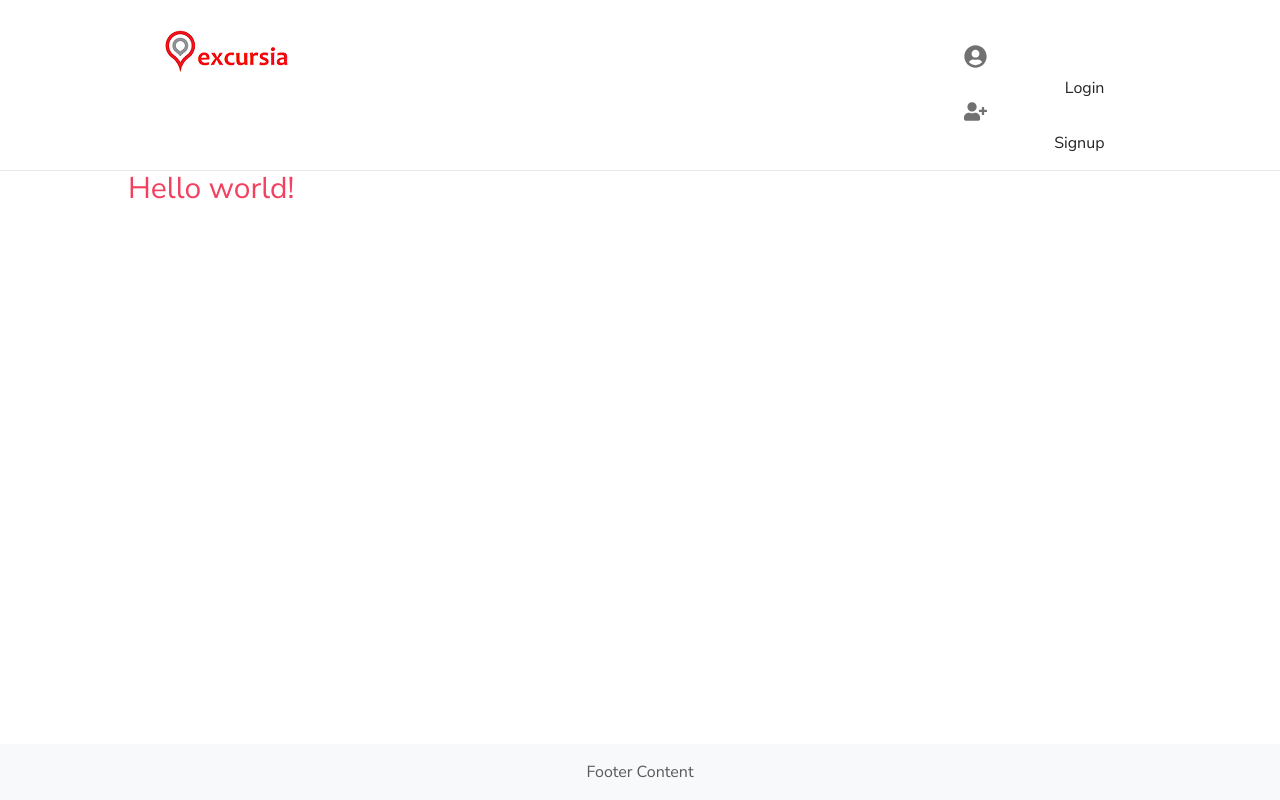
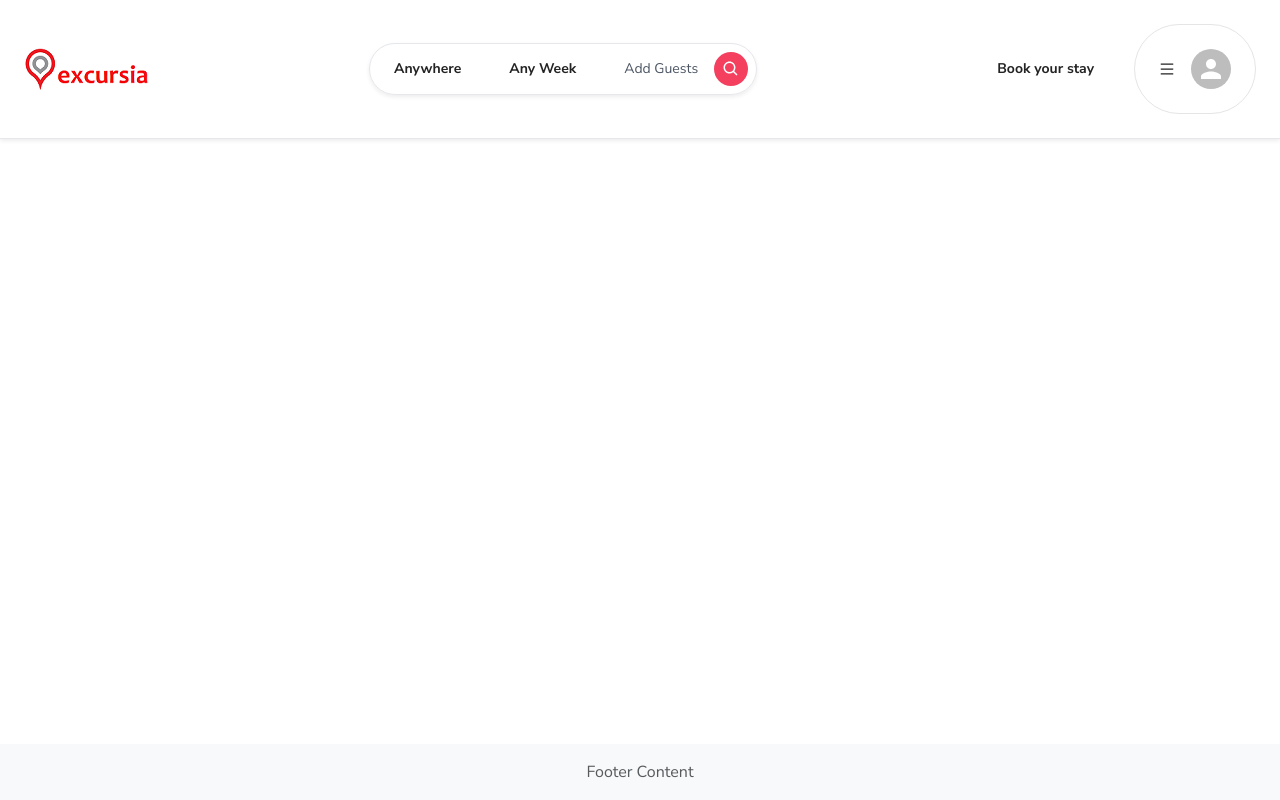
Before and after one commit to gulnarhasanzada/excursia-frontend, a React (Create React App) app: page / in a window 1280 px wide. Built offline with nearby package versions, Linux system fonts and the light colour scheme; no server answers.

Commit message:
Updating header with tailwindcss

```diff
--- /dev/null
+++ b/src/components/Avatar.tsx
@@ -0,0 +1,9 @@
+import React from "react"
+
+const Avatar = () => {
+  return (
+    <img src="/images/placeholder.jpg" alt="Avatar" className="rounded-full" height={30} width={30} />
+  )
+};
+
+export default Avatar;
--- /dev/null
+++ b/src/components/Container.tsx
@@ -0,0 +1,12 @@
+interface ContainerProps{
+    children: React.ReactNode;
+}
+const Container: React.FC<ContainerProps> = ({children}) => {
+  return (
+    <div className="msx-w-[2520px] mx-auto xl:px-20 md:px-10 sm:px-2 px-4">
+      {children}
+    </div>
+  )
+};
+
+export default Container;
--- /dev/null
+++ b/src/components/header/MenuItem.tsx
@@ -0,0 +1,11 @@
+import React from "react"
+
+const MenuItem = () => {
+  return (
+    <div>
+
+    </div>
+  )
+};
+
+export default MenuItem;
--- /dev/null
+++ b/src/components/header/Search.tsx
@@ -0,0 +1,24 @@
+import {BiSearch} from "react-icons/bi"
+
+const Search = () => {
+  return (
+    <div className="border-[1px] w-full md:w-auto py-2 rounded-full shadow-sm hover:shadow-md transition cursor-pointer">
+      <div className="flex flex-row items-center justify-between">
+        <div className="text-sm font-semibold px-6">
+            Anywhere
+        </div>
+        <div className="hidden sm:block text-sm font-semibold px-6 boder-x-[1px] flex-1 text-center">
+            Any Week
+        </div>
+        <div className="text-sm pl-6 pr-2 text-gray-600 flex flex-row items-center gap-3">
+            <div className="hidden sm:block">Add Guests</div>
+            <div className="p-2 bg-rose-500 rounded-full text-white">
+                <BiSearch size={18} />
+            </div>
+        </div>
+      </div>
+    </div>
+  )
+};
+
+export default Search;
--- /dev/null
+++ b/src/components/header/UserMenu.tsx
@@ -0,0 +1,40 @@
+import { Avatar, MenuItem, dividerClasses } from "@mui/material";
+import { useCallback, useState } from "react";
+import {AiOutlineMenu} from "react-icons/ai"
+
+const UserMenu = () => {
+  const [isOpen, setIsOpen] = useState(false);
+
+  const toggleOpen = useCallback(()=>{
+    setIsOpen((value) => !value)
+  }, [])
+
+  return (
+    <div className="relative">
+      <div className="flex flex-row items-center gap-3">
+        <div onClick={()=>{}}
+             className="hidden md:block text-sm font-semibold py-3 px-4 rounded-full hover:bg-neutral-100 transition cursor-pointer">
+              Book your stay
+        </div>
+        <div onClick={toggleOpen}
+             className="p-4 md:py-1 md:px-2 border-[1px] border-neutral-200 flex flex-row items-center gap-3 rounded-full cursor-pointer hover:shadow-sm transition">
+            <AiOutlineMenu />
+            <div className="hidden md:block">
+                <Avatar />
+            </div>
+        </div>
+        {isOpen &&
+        <div className="absolute rounded-xl shadow-sm w-[40vw] md:w-3/4 bg-white overflow-hidden right-0 top-12 text-sm">
+            <div className="flex flex-col cursor-pointer">
+                <>
+                <MenuItem/>
+                </>
+            </div>
+        </div>}
+
+      </div>
+    </div>
+  )
+};
+
+export default UserMenu;
--- a/src/components/header/header.tsx
+++ b/src/components/header/header.tsx
@@ -4,23 +4,28 @@
 import { PiSignOut } from "react-icons/pi";
 import "./header.css"
 import { IconButton } from "@mui/material";
+import Container from "../Container";
+import Search from "./Search";
+import UserMenu from "./UserMenu";
 
 const Header = ()=>{
     const token: any = useRouteLoaderData('root');
     return (
-        <header className="header-container">
-            <div className="header-main  d-flex">
-                <div className="header-item header-logo">
-                    <Link to="/"><img src="/excursia-logo.png" alt="excursia-logo" title="Excursia"/></Link>
-                </div>
-                <div className="header-item">
+        <header className="fixed w-full bg-white z-10 shadow-sm">
+            <div className="py-4 border-b-[1px]">
+                <Container>
+                    <div className="flex flex-row items-center justify-between gap-3 md:gap-0">
+                        <Link to="/"><img src="images/excursia-logo.png" alt="excursia-logo" title="Excursia" className="hidden md:block cursor-pointer"/></Link>
+                        <Search />
+                        <UserMenu />
+                    </div>
+                </Container>
 
-                </div>
-                <div className="header-item header-auth">
+                {/* <div className="">
                     {token && <Form method="post" action="/logout"><IconButton aria-label="Sign out" type="submit" name="singout" title="Sign out"><PiSignOut/></IconButton></Form>}
                     {!token && <Link to="/auth?mode=login" className="auth-link login"><FaUserCircle size="23" className="auth-icon"/>Login</Link>}
                     {!token && <Link to="/auth?mode=signup" className="auth-link signup"><FaUserPlus size="23" className="auth-icon"/>Signup</Link>}
-                </div>
+                </div> */}
             </div>
         </header>
       )
--- a/src/pages/Error.tsx
+++ b/src/pages/Error.tsx
@@ -1,5 +1,5 @@
 import Footer from "../components/footer/footer";
-import Header from "../components/header/header";
+import Header from "../components/header/Header";
 
 const ErrorPage =  ()=>{
     return <div className="general-container">
--- a/src/pages/Layout.tsx
+++ b/src/pages/Layout.tsx
@@ -1,6 +1,6 @@
 import { Outlet, useLoaderData, useSubmit } from "react-router-dom"
 import Footer from "../components/footer/footer";
-import Header from "../components/header/header";
+import Header from "../components/header/Header";
 import { useEffect } from "react";
 import { getTokenDuration } from "../util/auth";
 
```
Also changed, not shown: public/images/excursia-logo.png (renamed from public/excursia-logo.png), public/images/placeholder.jpg (added).
